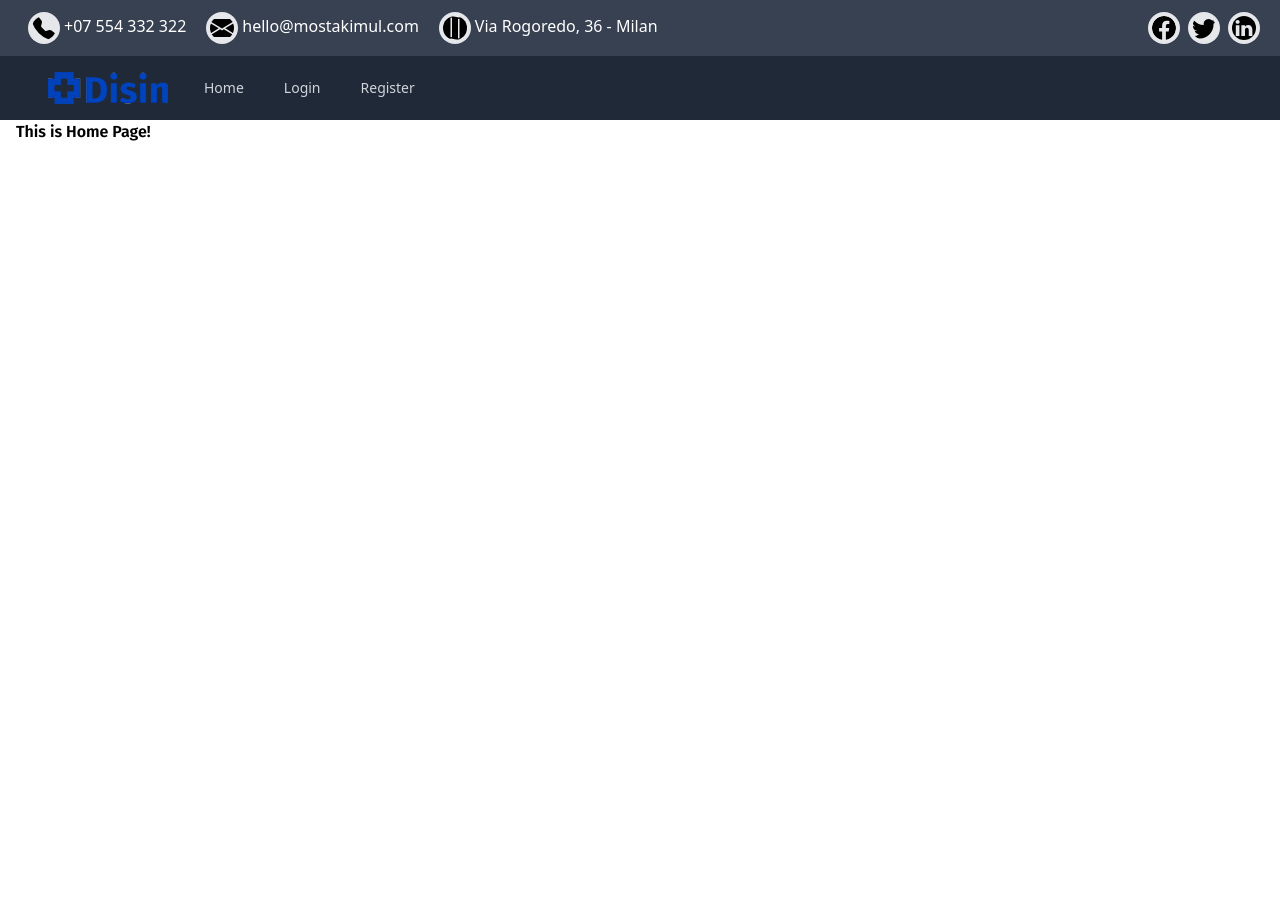
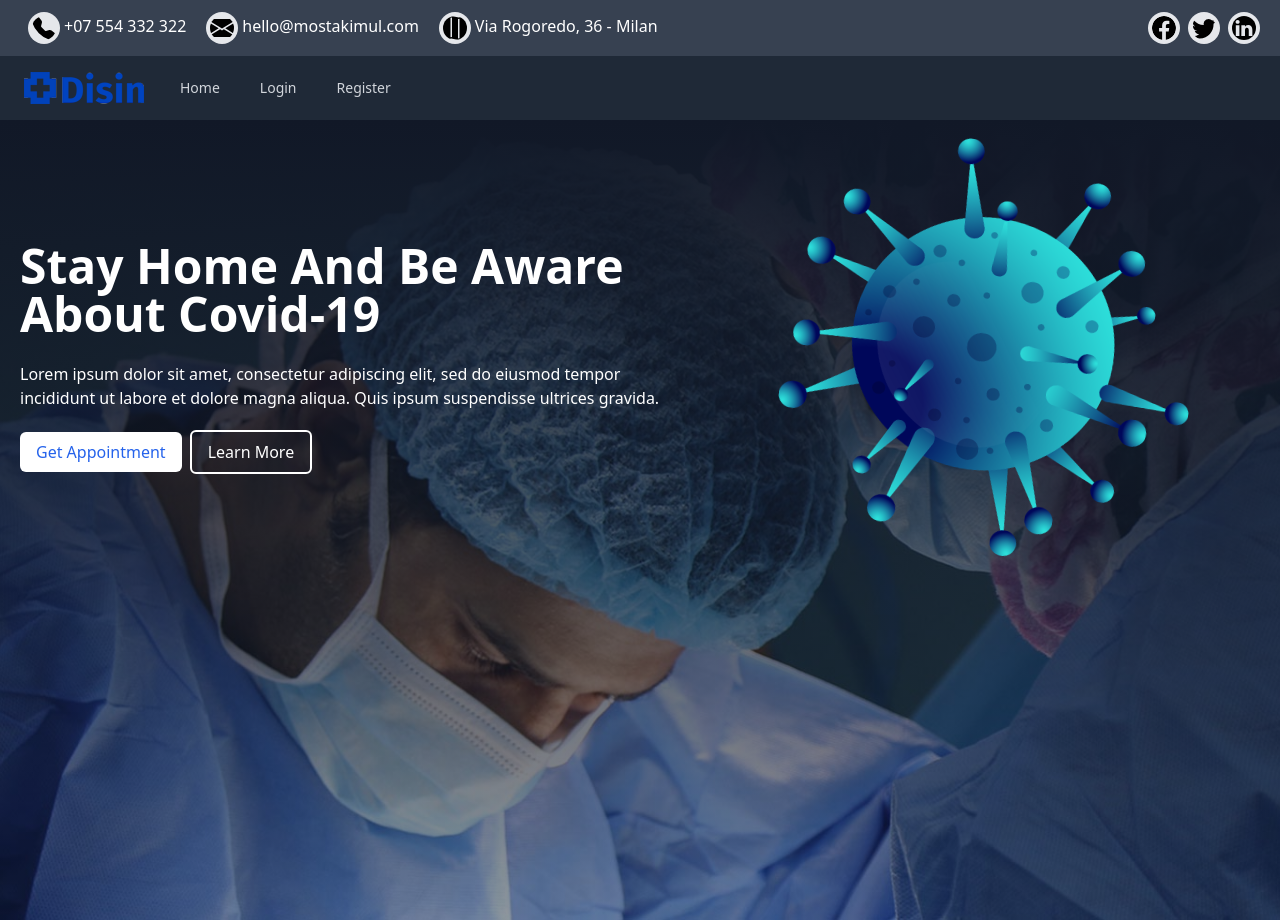
Before and after one commit to Mostakimul/react-health-care, a React (Create React App) app: page /home in a window 1280 px wide. Before the commit the page ends 800 px from the top, so only its background shows below. Built offline with nearby package versions, Linux system fonts and the light colour scheme.

Commit message:
hero section completed

```diff
--- a/src/components/TheNavbar.js
+++ b/src/components/TheNavbar.js
@@ -9,7 +9,7 @@ const TheNavbar = () => {
     <Disclosure as="nav">
       {({ open }) => (
         <>
-          <div className="px-2 sm:px-6 lg:px-8">
+          <div className="px-2 sm:px-6 lg:px-2">
             <div className="relative flex items-center justify-between h-16">
               <div className="absolute inset-y-0 left-0 flex items-center sm:hidden">
                 {/* Mobile menu button*/}
--- a/src/pages/Home.js
+++ b/src/pages/Home.js
@@ -1,10 +1,46 @@
 import React from 'react';
+import bgimg from '../images/home-slider-bg.jpg';
 
 const Home = () => {
   return (
-    <div>
-      <div className="container">
-        <h3 className="font-fira font-semibold">This is Home Page!</h3>
+    <div
+      style={{
+        background: `linear-gradient(0deg
+          , #11182773, #111827), url(${bgimg})`,
+        backgroundSize: 'cover',
+        backgroundPosition: 'center',
+      }}
+      className="py-2 min-h-screen"
+    >
+      <div className="container md:flex md:flex-row-reverse md:justify-between md:items-center mt-4">
+        {/* image Conatiner */}
+        <div className="w-4/5 mx-auto">
+          <img
+            src="/img/covid-circle-image.png"
+            alt="covid"
+            className="animate-spin-slow w-full md:w-3/4 mx-auto"
+          />
+        </div>
+        {/* Hero text */}
+        <div className="text-center md:text-left mt-4">
+          <h1 className="text-white font-bold text-4xl md:text-5xl p-1">
+            Stay Home And Be Aware About Covid-19
+          </h1>
+          <h3 className="text-white md:mr-10 font-normal text-base p-1 my-4">
+            Lorem ipsum dolor sit amet, consectetur adipiscing elit, sed do
+            eiusmod tempor incididunt ut labore et dolore magna aliqua. Quis
+            ipsum suspendisse ultrices gravida.
+          </h3>
+
+          <div className="flex justify-center md:justify-start items-center">
+            <button className="bg-white text-blue-600 font-medium px-4 py-2 rounded-md mx-1">
+              Get Appointment
+            </button>
+            <button className="bg-transparent border-2 border-white text-white font-medium px-4 py-2 rounded-md mx-1">
+              Learn More
+            </button>
+          </div>
+        </div>
       </div>
     </div>
   );
--- a/tailwind.config.js
+++ b/tailwind.config.js
@@ -10,6 +10,9 @@ module.exports = {
     fontFamily: {
       fira: ['Fira Sans', 'sans-serif'],
     },
+    animation: {
+      'spin-slow': 'spin 20s linear infinite',
+    },
   },
   variants: {
     extend: {},
```
Also changed, not shown: public/img/covid-circle-image.png (added), src/images/home-slider-bg.jpg (added).
